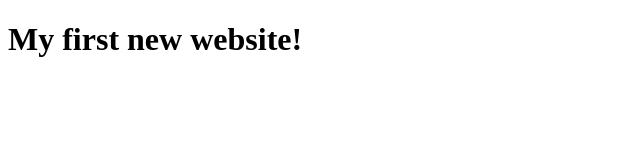
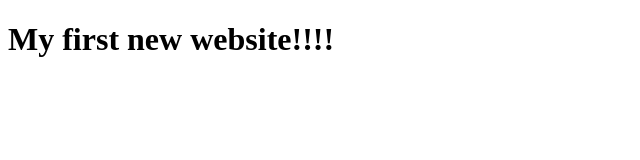
Before and after one commit to lyn0310/webprogramming, a plain HTML site: page index.html in a window 1280 px wide. Shown: the full height of the page, 0-640 px from the left. Drawn offline with Linux system fonts and the light colour scheme.

Commit message:
Update index.html

```diff
--- a/index.html
+++ b/index.html
@@ -6,6 +6,6 @@
 </head>
 
 <body>
-    <h1>My first new website!</h1>
+    <h1>My first new website!!!!</h1>
 </body>
 </html>
```
